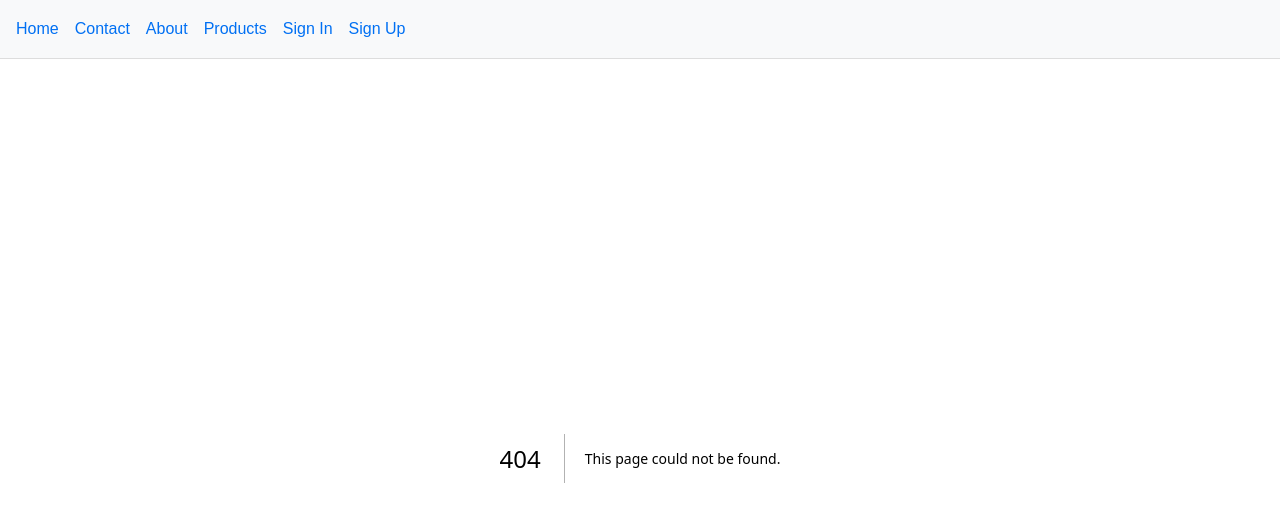
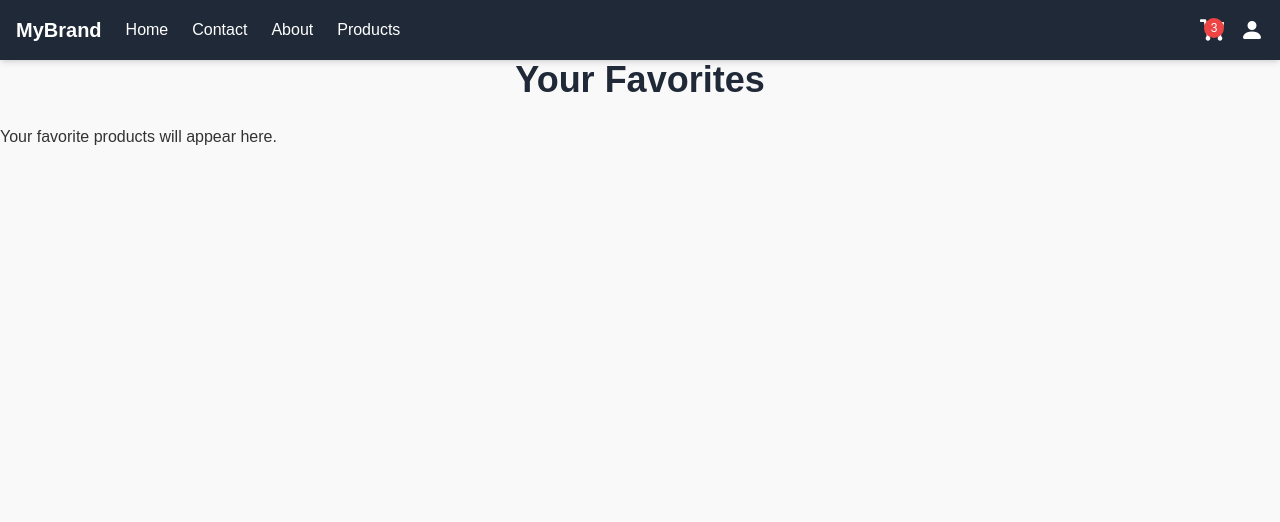
Before and after one commit to kashiftufail/next-store, a Next.js app: page /products/favorites in a window 1280 px wide. Before the commit this address had no page. Shown: the top 522 px of the page. Built offline with nearby package versions, Linux system fonts and the light colour scheme.

Commit message:
add favorite page. and improve css

```diff
--- a/package.json
+++ b/package.json
@@ -13,6 +13,7 @@
     "next": "15.1.3",
     "react": "^18.3.1",
     "react-dom": "^18.3.1",
+    "react-icons": "^5.4.0",
     "react-redux": "^9.2.0"
   },
   "devDependencies": {
--- a/src/app/layout.js
+++ b/src/app/layout.js
@@ -5,7 +5,7 @@ import { useEffect } from 'react';
 //import store from '../store/store';  // Import the Redux store
 import store from '../store/store';  // Import the Redux store
 import { setAuthStateFromStorage } from '../store/authSlice';
-import Navbar from '../components/Navbar';
+import Navbar from '../components/Navbar.jsx';
 import './globals.css';
 // export const metadata = {
 //   title: 'My Next.js App',
--- /dev/null
+++ b/src/app/products/favorites/page.js
@@ -0,0 +1,15 @@
+// src/pages/products/favorites.js
+
+import React from 'react';
+
+const Favorites = () => {
+  return (
+    <div>
+      <h1 className="text-4xl font-bold text-center text-gray-800 mb-6">Your Favorites</h1>
+      {/* You can list favorite products or user-specific data here */}
+      <p>Your favorite products will appear here.</p>
+    </div>
+  );
+};
+
+export default Favorites;
--- a/src/app/products/page.js
+++ b/src/app/products/page.js
@@ -61,7 +61,8 @@ export default function ProductsPage() {
   return (
     <div className="min-h-screen bg-gray-50 py-8 px-4">
       <div className="max-w-6xl mx-auto">
-        <h1 className="text-4xl font-bold text-center text-gray-800 mb-6">Product Listings</h1>
+      <h1 className="text-4xl font-bold text-center text-gray-800 mt-20 mb-5">Product Listings</h1>
+
         {products.length > 0 ? (
           <div className="grid grid-cols-1 sm:grid-cols-2 md:grid-cols-3 gap-6">
             {products.map((product) => (
--- a/src/components/Navbar.js
+++ /dev/null
@@ -1,62 +0,0 @@
-'use client';
-import React, { useEffect } from 'react';
-import Link from 'next/link';
-import { useSelector, useDispatch } from 'react-redux';
-import { useRouter } from 'next/navigation'; // Import useRouter for navigation
-import { signOut } from '../store/authSlice';  // Import signOut action
-
-export default function Navbar() {
-  const dispatch = useDispatch();
-  const router = useRouter();
-
-  const isAuthenticated = useSelector((state) => state.auth.isAuthenticated);  // Use Redux to check authentication
-
-  const handleSignOut = () => {
-    // Remove auth data from localStorage when the user signs out
-    localStorage.removeItem('auth_token');
-    localStorage.removeItem('client');
-    localStorage.removeItem('expiry');
-    localStorage.removeItem('uid');
-    localStorage.removeItem('bearer');
-
-    // Dispatch signOut action to update Redux state
-    dispatch(signOut());
-
-    // Navigate to sign-in page without reloading the page
-    router.push('/signin');
-  };
-
-  return (
-    <nav style={{ padding: '1rem', backgroundColor: '#f8f9fa', borderBottom: '1px solid #ddd' }}>
-      <ul style={{ display: 'flex', listStyle: 'none', margin: 0, padding: 0 }}>
-        <li style={{ marginRight: '1rem' }}>
-          <Link href="/home">Home</Link>
-        </li>
-        <li style={{ marginRight: '1rem' }}>
-          <Link href="/contact">Contact</Link>
-        </li>
-        <li style={{ marginRight: '1rem' }}>
-          <Link href="/about">About</Link>
-        </li>
-        <li style={{ marginRight: '1rem' }}>
-          <Link href="/products">Products</Link>
-        </li>
-        {/* Conditionally render Sign In/Sign Out links */}
-        {isAuthenticated ? (
-          <li style={{ marginRight: '1rem' }}>
-            <button onClick={handleSignOut}>Sign Out</button>
-          </li>
-        ) : (
-          <>
-            <li style={{ marginRight: '1rem' }}>
-              <Link href="/signin">Sign In</Link>
-            </li>
-            <li>
-              <Link href="/signup">Sign Up</Link>
-            </li>
-          </>
-        )}
-      </ul>
-    </nav>
-  );
-}
--- /dev/null
+++ b/src/components/Navbar.jsx
@@ -0,0 +1,185 @@
+// 'use client';
+// import React, { useEffect } from 'react';
+// import Link from 'next/link';
+// import { useSelector, useDispatch } from 'react-redux';
+// import { useRouter } from 'next/navigation'; // Import useRouter for navigation
+// import { signOut } from '../store/authSlice';  // Import signOut action
+
+// export default function Navbar() {
+//   const dispatch = useDispatch();
+//   const router = useRouter();
+
+//   const isAuthenticated = useSelector((state) => state.auth.isAuthenticated);  // Use Redux to check authentication
+
+//   const handleSignOut = () => {
+//     // Remove auth data from localStorage when the user signs out
+//     localStorage.removeItem('auth_token');
+//     localStorage.removeItem('client');
+//     localStorage.removeItem('expiry');
+//     localStorage.removeItem('uid');
+//     localStorage.removeItem('bearer');
+
+//     // Dispatch signOut action to update Redux state
+//     dispatch(signOut());
+
+//     // Navigate to sign-in page without reloading the page
+//     router.push('/signin');
+//   };
+
+//   return (
+//     <nav style={{ padding: '1rem', backgroundColor: '#f8f9fa', borderBottom: '1px solid #ddd' }}>
+//       <ul style={{ display: 'flex', listStyle: 'none', margin: 0, padding: 0 }}>
+//         <li style={{ marginRight: '1rem' }}>
+//           <Link href="/home">Home</Link>
+//         </li>
+//         <li style={{ marginRight: '1rem' }}>
+//           <Link href="/contact">Contact</Link>
+//         </li>
+//         <li style={{ marginRight: '1rem' }}>
+//           <Link href="/about">About</Link>
+//         </li>
+//         <li style={{ marginRight: '1rem' }}>
+//           <Link href="/products">Products</Link>
+//         </li>
+//         {/* Conditionally render Sign In/Sign Out links */}
+//         {isAuthenticated ? (
+//           <li style={{ marginRight: '1rem' }}>
+//             <button onClick={handleSignOut}>Sign Out</button>
+//           </li>
+//         ) : (
+//           <>
+//             <li style={{ marginRight: '1rem' }}>
+//               <Link href="/signin">Sign In</Link>
+//             </li>
+//             <li>
+//               <Link href="/signup">Sign Up</Link>
+//             </li>
+//           </>
+//         )}
+//       </ul>
+//     </nav>
+//   );
+// }
+
+
+
+
+
+
+
+
+
+
+
+
+import React, { useState, useEffect } from 'react';
+import { useRouter } from 'next/navigation';
+import { useDispatch } from 'react-redux';
+import Link from 'next/link';
+import { FaShoppingCart } from 'react-icons/fa';
+import { FiHeart } from 'react-icons/fi';
+import { BsFillPersonFill } from 'react-icons/bs';
+import { signOut } from '../store/authSlice';
+
+export default function Navbar() {
+  const dispatch = useDispatch();
+  const router = useRouter();
+  const [dropdownOpen, setDropdownOpen] = useState(false);
+  const [isAuthenticated, setIsAuthenticated] = useState(false);
+  const cartItemCount = 3;
+
+  // Effect to check authentication status on mount or pathname change
+  useEffect(() => {
+    const authToken = localStorage.getItem('auth_token');
+    const client = localStorage.getItem('client');
+    const expiry = localStorage.getItem('expiry');
+    const uid = localStorage.getItem('uid');
+    const bearer = localStorage.getItem('bearer');
+
+    if (authToken && client && expiry && uid && bearer) {
+      setIsAuthenticated(true);
+    } else {
+      setIsAuthenticated(false);
+    }
+  }, [router.pathname]);
+
+  const handleSignOut = () => {
+    localStorage.removeItem('auth_token');
+    localStorage.removeItem('client');
+    localStorage.removeItem('expiry');
+    localStorage.removeItem('uid');
+    localStorage.removeItem('bearer');
+    dispatch(signOut());
+    router.push('/signin');
+  };
+
+  return (
+    <nav className="bg-gray-800 p-4 shadow-md">
+      <div className="max-w-7xl mx-auto flex justify-between items-center">
+        <div className="flex space-x-6 items-center">
+          <Link href="/" className="text-white font-bold text-xl">MyBrand</Link>
+
+          <div className="hidden md:flex space-x-6 ml-8">
+            <Link href="/home" className="text-white hover:text-gray-300 transition duration-300">Home</Link>
+            <Link href="/contact" className="text-white hover:text-gray-300 transition duration-300">Contact</Link>
+            <Link href="/about" className="text-white hover:text-gray-300 transition duration-300">About</Link>
+            <Link href="/products" className="text-white hover:text-gray-300 transition duration-300">Products</Link>
+          </div>
+        </div>
+
+        <div className="flex items-center space-x-4">
+          <div className="relative">
+            <FaShoppingCart size={24} className="text-white" />
+            {cartItemCount > 0 && (
+              <span className="absolute top-0 right-0 bg-red-500 text-white text-xs rounded-full w-5 h-5 flex items-center justify-center">{cartItemCount}</span>
+            )}
+          </div>
+
+          <div className="relative">
+            <div onClick={() => setDropdownOpen(!dropdownOpen)} className="cursor-pointer flex items-center space-x-2">
+              <BsFillPersonFill size={24} className="text-white" />
+            </div>
+
+            {/* Dropdown Menu */}
+            {dropdownOpen && (
+              <div className="absolute right-0 mt-2 bg-white shadow-lg rounded-lg w-48 p-4 space-y-2 border border-gray-200">
+                {/* Username if authenticated */}
+                {isAuthenticated ? (
+                  <p className="font-semibold text-gray-800">
+                    John Doe
+                  </p>  // Replace with actual user name
+                ) : (
+                  <p className="text-gray-600">
+                    Not signed in
+                  </p>
+                )}
+
+
+                {/* Links to favorite and cart */}
+                <Link href="/products/favorites" className="flex items-center space-x-2 text-gray-700 hover:text-blue-500">
+                  <FiHeart size={18} />
+                  <span>Favorites</span>
+                </Link>
+                <Link href="/cart" className="flex items-center space-x-2 text-gray-700 hover:text-blue-500">
+                  <FaShoppingCart size={18} />
+                  <span>Shopping Cart</span>
+                </Link>
+
+                {/* Sign out or sign in */}
+                {isAuthenticated ? (
+                  <button onClick={handleSignOut} className="text-red-500 hover:text-red-700 w-full text-left">
+                    Sign Out
+                  </button>
+                ) : (
+                  <Link href="/signin" className="text-blue-500 hover:text-blue-700 w-full text-left">
+                    Sign In
+                  </Link>
+                )}
+              </div>
+            )}
+          </div>
+        </div>
+      </div>
+    </nav>
+  );
+}
```
Also changed, not shown: 1 other file (tests, documents, lock files or other folders).
